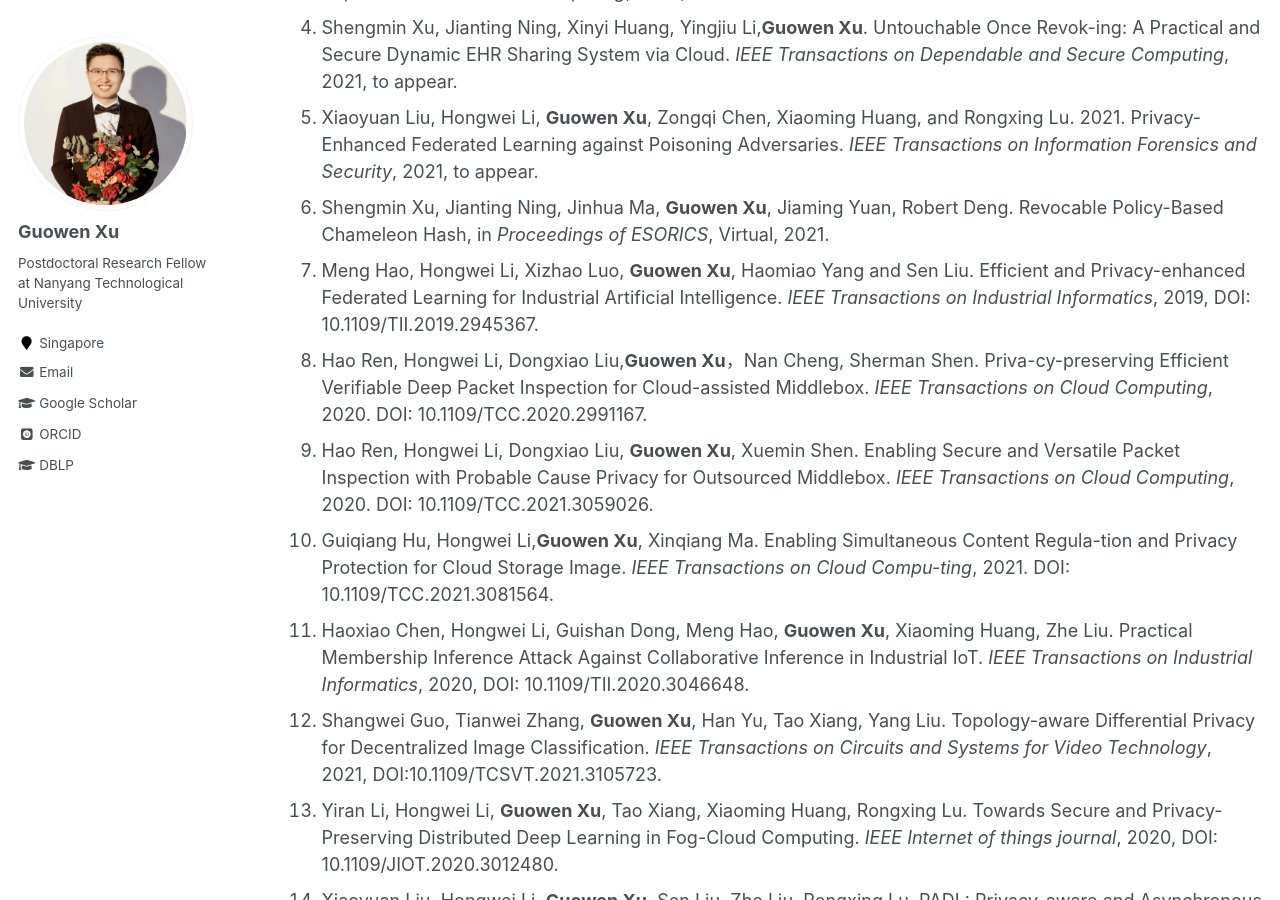
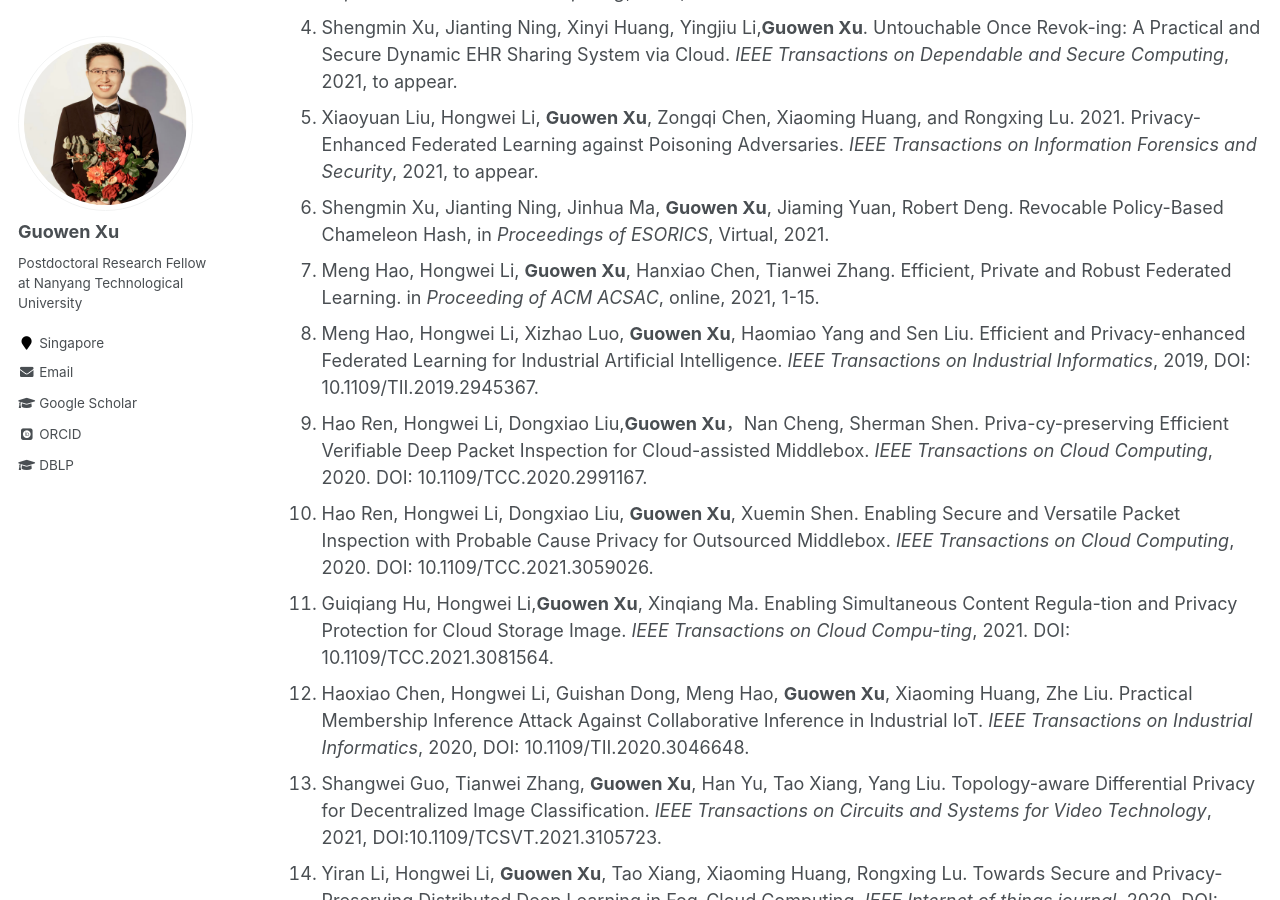
Before and after one commit to Guowen-xu/guowen-xu.github.io, a Jekyll site: the page built from _pages/publications.md, in a window 1280 px wide and 900 px high, scrolled down 1872 px. Built offline with Jekyll 4.4.1, drawn with Linux system fonts in a browser that asks for light colours; some web fonts are replaced.

Commit message:
Update publications.md

```diff
--- a/_pages/publications.md
+++ b/_pages/publications.md
@@ -44,12 +44,13 @@ You can find my articles on my [Google Scholar](https://scholar.google.com.hk/ci
 4.  Shengmin Xu, Jianting Ning, Xinyi Huang, Yingjiu Li,**Guowen Xu**. Untouchable Once Revok-ing: A Practical and Secure Dynamic EHR Sharing System via Cloud. *IEEE Transactions on Dependable and Secure Computing*, 2021, to appear.
 5.  Xiaoyuan Liu, Hongwei Li, **Guowen Xu**, Zongqi Chen, Xiaoming Huang, and Rongxing Lu. 2021. Privacy-Enhanced Federated Learning against Poisoning Adversaries. *IEEE Transactions on Information Forensics and Security*, 2021, to appear.
 6.  Shengmin Xu, Jianting Ning, Jinhua Ma, **Guowen Xu**, Jiaming Yuan, Robert Deng. Revocable Policy-Based Chameleon Hash, in *Proceedings of ESORICS*, Virtual, 2021.
-7.  Meng Hao, Hongwei Li, Xizhao Luo, **Guowen Xu**, Haomiao Yang and Sen Liu. Efficient and Privacy-enhanced Federated Learning for Industrial Artificial Intelligence. *IEEE Transactions on Industrial Informatics*, 2019, DOI: 10.1109/TII.2019.2945367.
-8.  Hao Ren, Hongwei Li, Dongxiao Liu,**Guowen Xu**，Nan Cheng, Sherman Shen. Priva-cy-preserving Efficient Verifiable Deep Packet Inspection for Cloud-assisted Middlebox. *IEEE Transactions on Cloud Computing*, 2020. DOI: 10.1109/TCC.2020.2991167.
-9.  Hao Ren, Hongwei Li, Dongxiao Liu, **Guowen Xu**, Xuemin Shen. Enabling Secure and Versatile Packet Inspection with Probable Cause Privacy for Outsourced Middlebox. *IEEE Transactions on Cloud Computing*, 2020. DOI: 10.1109/TCC.2021.3059026.
-10.  Guiqiang Hu, Hongwei Li,**Guowen Xu**, Xinqiang Ma. Enabling Simultaneous Content Regula-tion and Privacy Protection for Cloud Storage Image. *IEEE Transactions on Cloud Compu-ting*, 2021. DOI: 10.1109/TCC.2021.3081564.
-11.  Haoxiao Chen, Hongwei Li, Guishan Dong, Meng Hao, **Guowen Xu**, Xiaoming Huang, Zhe Liu. Practical Membership Inference Attack Against Collaborative Inference in Industrial IoT. *IEEE Transactions on Industrial Informatics*, 2020, DOI: 10.1109/TII.2020.3046648.
-12.  Shangwei Guo, Tianwei Zhang, **Guowen Xu**, Han Yu, Tao Xiang, Yang Liu. Topology-aware Differential Privacy for Decentralized Image Classification. *IEEE Transactions on Circuits and Systems for Video Technology*, 2021, DOI:10.1109/TCSVT.2021.3105723.
-13. Yiran Li, Hongwei Li, **Guowen Xu**, Tao Xiang, Xiaoming Huang, Rongxing Lu. Towards Secure and Privacy-Preserving Distributed Deep Learning in Fog-Cloud Computing. *IEEE Internet of things journal*, 2020, DOI: 10.1109/JIOT.2020.3012480.
-14. Xiaoyuan Liu, Hongwei Li, **Guowen Xu**, Sen Liu, Zhe Liu, Rongxing Lu. PADL: Privacy-aware and Asynchronous Deep Learning for IoT Applications[J]. *IEEE Internet of things journal*, 2020, DOI: 10.1109/JIOT.2020.2981379.
-15. Jianfei Sun, Dajiang Chen, Ning Zhang, **Guowen Xu**, Mingjian Tang, Xuyun Nie, Mingsheng Cao. A Privacy-aware and Traceable Fine-grained Data Delivery System in Cloud-assisted Healthcare IIoT. *IEEE Internet of things journal*, 2021, to appear.
+7.  Meng Hao, Hongwei Li,  **Guowen Xu**, Hanxiao Chen, Tianwei Zhang. Efficient, Private and Robust Federated Learning. in *Proceeding of ACM ACSAC*, online, 2021, 1-15.
+8.  Meng Hao, Hongwei Li, Xizhao Luo, **Guowen Xu**, Haomiao Yang and Sen Liu. Efficient and Privacy-enhanced Federated Learning for Industrial Artificial Intelligence. *IEEE Transactions on Industrial Informatics*, 2019, DOI: 10.1109/TII.2019.2945367.
+9.  Hao Ren, Hongwei Li, Dongxiao Liu,**Guowen Xu**，Nan Cheng, Sherman Shen. Priva-cy-preserving Efficient Verifiable Deep Packet Inspection for Cloud-assisted Middlebox. *IEEE Transactions on Cloud Computing*, 2020. DOI: 10.1109/TCC.2020.2991167.
+10.  Hao Ren, Hongwei Li, Dongxiao Liu, **Guowen Xu**, Xuemin Shen. Enabling Secure and Versatile Packet Inspection with Probable Cause Privacy for Outsourced Middlebox. *IEEE Transactions on Cloud Computing*, 2020. DOI: 10.1109/TCC.2021.3059026.
+11.  Guiqiang Hu, Hongwei Li,**Guowen Xu**, Xinqiang Ma. Enabling Simultaneous Content Regula-tion and Privacy Protection for Cloud Storage Image. *IEEE Transactions on Cloud Compu-ting*, 2021. DOI: 10.1109/TCC.2021.3081564.
+12.  Haoxiao Chen, Hongwei Li, Guishan Dong, Meng Hao, **Guowen Xu**, Xiaoming Huang, Zhe Liu. Practical Membership Inference Attack Against Collaborative Inference in Industrial IoT. *IEEE Transactions on Industrial Informatics*, 2020, DOI: 10.1109/TII.2020.3046648.
+13.  Shangwei Guo, Tianwei Zhang, **Guowen Xu**, Han Yu, Tao Xiang, Yang Liu. Topology-aware Differential Privacy for Decentralized Image Classification. *IEEE Transactions on Circuits and Systems for Video Technology*, 2021, DOI:10.1109/TCSVT.2021.3105723.
+14. Yiran Li, Hongwei Li, **Guowen Xu**, Tao Xiang, Xiaoming Huang, Rongxing Lu. Towards Secure and Privacy-Preserving Distributed Deep Learning in Fog-Cloud Computing. *IEEE Internet of things journal*, 2020, DOI: 10.1109/JIOT.2020.3012480.
+15. Xiaoyuan Liu, Hongwei Li, **Guowen Xu**, Sen Liu, Zhe Liu, Rongxing Lu. PADL: Privacy-aware and Asynchronous Deep Learning for IoT Applications[J]. *IEEE Internet of things journal*, 2020, DOI: 10.1109/JIOT.2020.2981379.
+16. Jianfei Sun, Dajiang Chen, Ning Zhang, **Guowen Xu**, Mingjian Tang, Xuyun Nie, Mingsheng Cao. A Privacy-aware and Traceable Fine-grained Data Delivery System in Cloud-assisted Healthcare IIoT. *IEEE Internet of things journal*, 2021, to appear.
```
